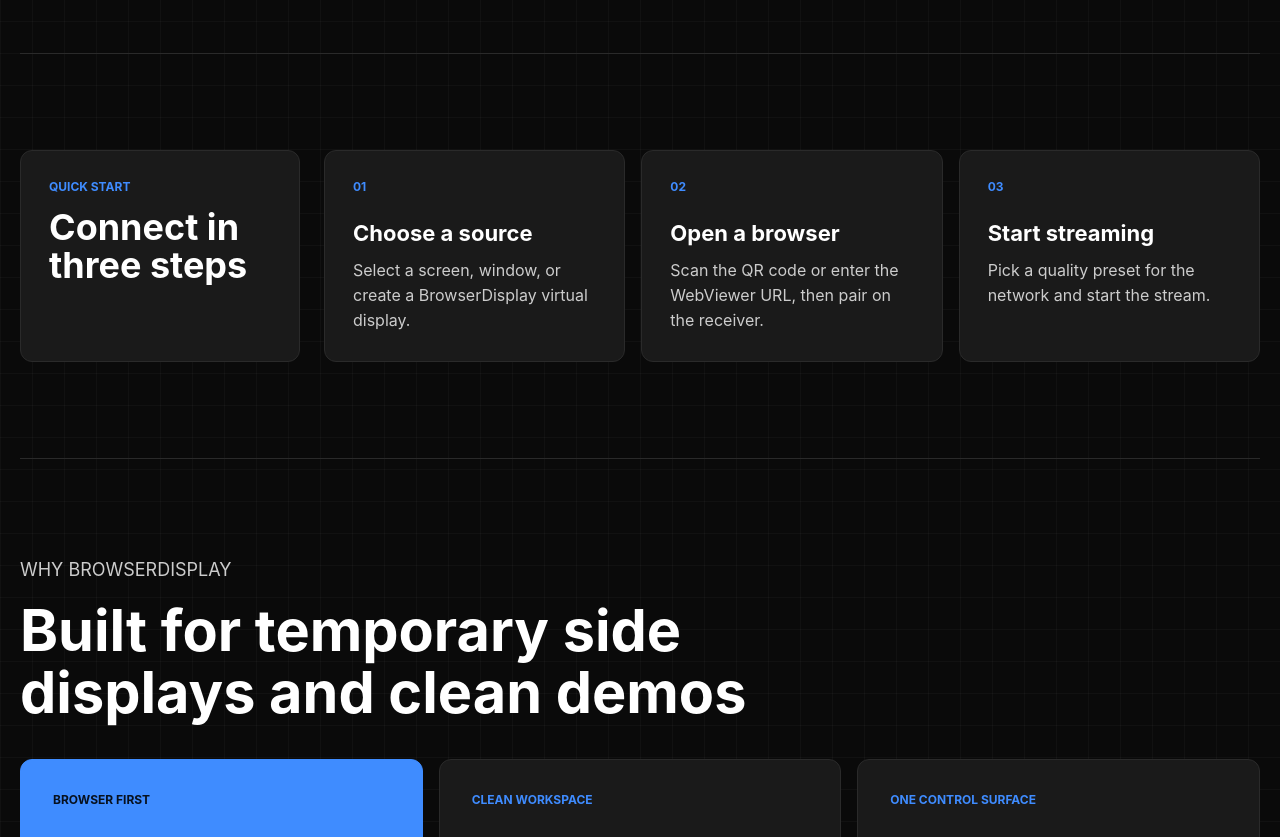
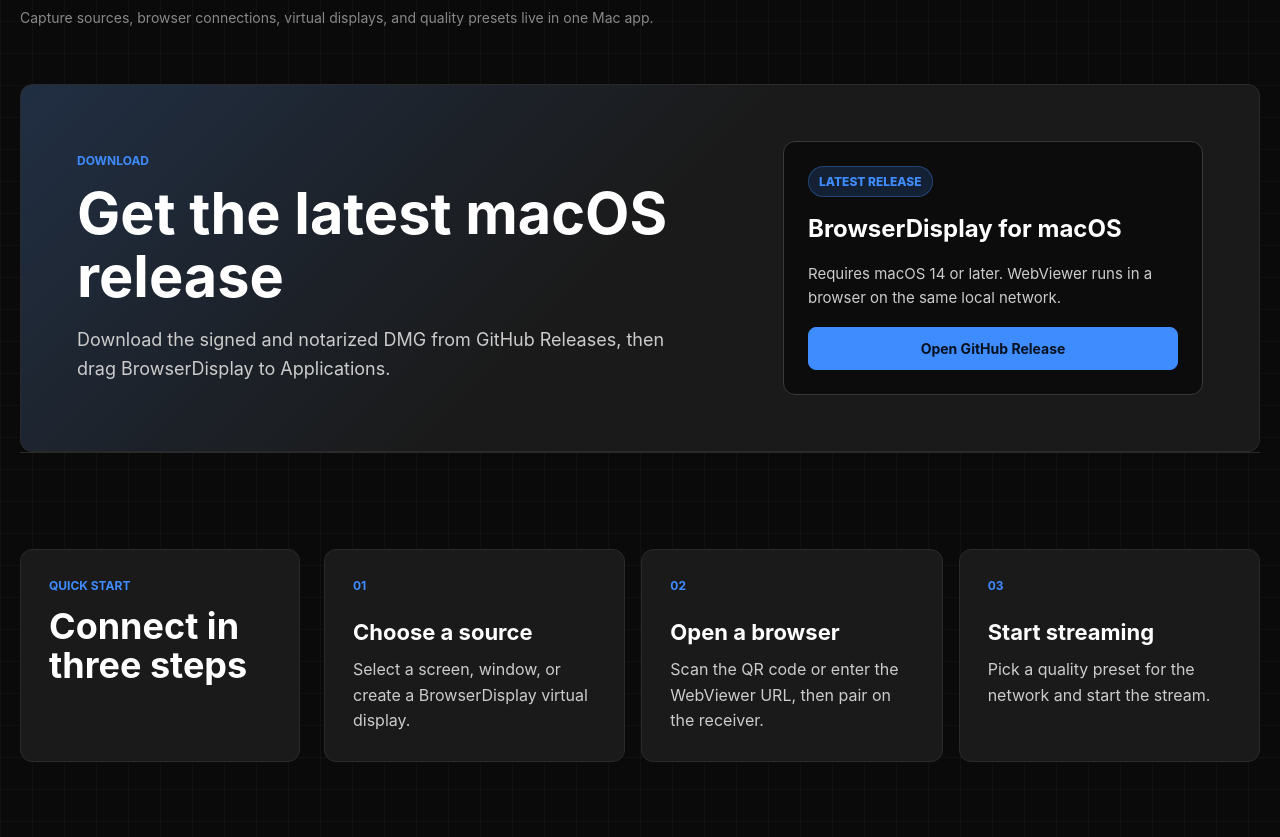
Before and after one commit to LiuTianjie/BrowserDisplay, a plain HTML site: page docs/index.html in a window 1280 px wide. Shown: the part 1963-2800 px from the top of the page. Drawn offline with Linux system fonts and the light colour scheme.

Commit message:
feat: release

```diff
--- a/docs/index.html
+++ b/docs/index.html
@@ -22,6 +22,7 @@
 
     <div class="header-actions">
       <nav id="site-nav" class="site-nav" data-nav>
+        <a href="#download" data-i18n="nav.download">Download</a>
         <a href="#advantages" data-i18n="nav.advantages">Advantages</a>
         <a href="#how-it-works" data-i18n="nav.how">How it works</a>
         <a href="#usage" data-i18n="nav.usage">Usage</a>
@@ -60,8 +61,9 @@
           browser on the same local network.
         </p>
         <div class="hero-actions" aria-label="Primary actions" data-i18n-aria="hero.actionsAria">
-          <a class="button primary" href="#usage" data-i18n="hero.primaryCta">Get started</a>
-          <a class="button secondary" href="#how-it-works" data-i18n="hero.secondaryCta">See how it works</a>
+          <a class="button primary" href="https://github.com/LiuTianjie/BrowserDisplay/releases/latest" target="_blank"
+            rel="noreferrer" data-i18n="hero.primaryCta">Download for macOS</a>
+          <a class="button secondary" href="#usage" data-i18n="hero.secondaryCta">Setup guide</a>
         </div>
       </div>
 
@@ -96,12 +98,30 @@
       </dl>
 
       <figure class="product-shot">
-        <img src="./assets/app-window.png?v=browserdisplay" width="1920" height="1515"
+        <img src="./assets/app-window-en.png?v=browserdisplay" width="1920" height="1515"
           alt="BrowserDisplay app screenshot showing capture sources, WebViewer, virtual display, and quality settings"
-          data-i18n-alt="hero.screenshotAlt" />
+          data-i18n-alt="hero.screenshotAlt" data-screenshot />
         <figcaption data-i18n="hero.caption">Capture sources, browser connections, virtual displays, and quality presets
           live in one Mac app.</figcaption>
       </figure>
+    </section>
+
+    <section id="download" class="section-block download-band" aria-label="Download BrowserDisplay"
+      data-i18n-aria="download.aria">
+      <div class="download-copy">
+        <p class="eyebrow">Download</p>
+        <h2 data-i18n="download.title">Get the latest macOS release</h2>
+        <p data-i18n="download.body">
+          Download the signed and notarized DMG from GitHub Releases, then drag BrowserDisplay to Applications.
+        </p>
+      </div>
+      <div class="download-card">
+        <span data-i18n="download.badge">Latest release</span>
+        <strong>BrowserDisplay for macOS</strong>
+        <p data-i18n="download.note">Requires macOS 14 or later. WebViewer runs in a browser on the same local network.</p>
+        <a class="button primary" href="https://github.com/LiuTianjie/BrowserDisplay/releases/latest" target="_blank"
+          rel="noreferrer" data-i18n="download.cta">Open GitHub Release</a>
+      </div>
     </section>
 
     <section class="quickstart" aria-label="Quick start" data-i18n-aria="quick.aria">
--- a/docs/script.js
+++ b/docs/script.js
@@ -5,6 +5,7 @@
 const languageToggle = document.querySelector("[data-lang-toggle]");
 const languageCurrent = document.querySelector("[data-lang-current]");
 const languageNext = document.querySelector("[data-lang-next]");
+const productScreenshot = document.querySelector("[data-screenshot]");
 
 const translations = {
   en: {
@@ -12,6 +13,7 @@
     "meta.description":
       "BrowserDisplay turns a browser device on your local network into a temporary display for your Mac, with screen, window, and virtual display capture over WebRTC.",
     "nav.homeAria": "BrowserDisplay home",
+    "nav.download": "Download",
     "nav.advantages": "Advantages",
     "nav.how": "How it works",
     "nav.usage": "Usage",
@@ -23,14 +25,20 @@
     "hero.lede":
       "Select a screen, window, or dedicated virtual display on your Mac. BrowserDisplay streams it over WebRTC to a browser on the same local network.",
     "hero.actionsAria": "Primary actions",
-    "hero.primaryCta": "Get started",
-    "hero.secondaryCta": "See how it works",
+    "hero.primaryCta": "Download for macOS",
+    "hero.secondaryCta": "Setup guide",
     "hero.statusAria": "BrowserDisplay status example",
     "stats.aria": "Core capabilities",
     "stats.sourceLabel": "Source",
     "hero.screenshotAlt":
       "BrowserDisplay app screenshot showing capture sources, WebViewer, virtual display, and quality settings",
     "hero.caption": "Capture sources, browser connections, virtual displays, and quality presets live in one Mac app.",
+    "download.aria": "Download BrowserDisplay",
+    "download.title": "Get the latest macOS release",
+    "download.body": "Download the signed and notarized DMG from GitHub Releases, then drag BrowserDisplay to Applications.",
+    "download.badge": "Latest release",
+    "download.note": "Requires macOS 14 or later. WebViewer runs in a browser on the same local network.",
+    "download.cta": "Open GitHub Release",
     "quick.aria": "Quick start",
     "quick.title": "Connect in three steps",
     "quick.step1Title": "Choose a source",
@@ -72,6 +80,7 @@
     "meta.description":
       "BrowserDisplay 把同一局域网里的浏览器设备变成 Mac 的临时显示器，支持屏幕、窗口和虚拟屏捕获，并通过 WebRTC 传输。",
     "nav.homeAria": "BrowserDisplay 首页",
+    "nav.download": "下载",
     "nav.advantages": "优势",
     "nav.how": "原理",
     "nav.usage": "使用方法",
@@ -82,13 +91,19 @@
     "hero.title": "把浏览器变成 Mac 显示器",
     "hero.lede": "在 Mac 上选择屏幕、窗口或专用虚拟屏，BrowserDisplay 通过 WebRTC 把画面送到同一局域网里的浏览器。",
     "hero.actionsAria": "主要操作",
-    "hero.primaryCta": "开始使用",
-    "hero.secondaryCta": "查看原理",
+    "hero.primaryCta": "下载 macOS 版",
+    "hero.secondaryCta": "安装说明",
     "hero.statusAria": "BrowserDisplay 状态示例",
     "stats.aria": "核心能力",
     "stats.sourceLabel": "来源",
     "hero.screenshotAlt": "BrowserDisplay 应用界面截图，展示捕获源、WebViewer、虚拟屏和画质设置",
     "hero.caption": "所有捕获源、浏览器连接、虚拟屏和画质都在一个 Mac 应用里完成。",
+    "download.aria": "下载 BrowserDisplay",
+    "download.title": "获取最新版 macOS 安装包",
+    "download.body": "从 GitHub Releases 下载已签名并公证的 DMG，然后把 BrowserDisplay 拖到 Applications。",
+    "download.badge": "最新版本",
+    "download.note": "需要 macOS 14 或更新版本。WebViewer 在同一局域网里的浏览器中运行。",
+    "download.cta": "打开 GitHub Release",
     "quick.aria": "快速开始",
     "quick.title": "三步连接",
     "quick.step1Title": "选来源",
@@ -161,6 +176,13 @@
     languageNext.textContent = currentLanguage === "zh" ? "EN" : "中文";
   }
 
+  if (productScreenshot) {
+    productScreenshot.src =
+      currentLanguage === "zh"
+        ? "./assets/app-window.png?v=browserdisplay"
+        : "./assets/app-window-en.png?v=browserdisplay";
+  }
+
   window.localStorage?.setItem("browserdisplay.docs.language", currentLanguage);
 };
 
@@ -208,7 +230,7 @@
 
 const revealItems = Array.from(
   document.querySelectorAll(
-    ".quickstart-lead, .step-grid li, .section-heading, .feature-card, .flow-grid article, .command-card, .quality-row, .virtual-band"
+    ".download-band, .download-card, .quickstart-lead, .step-grid li, .section-heading, .feature-card, .flow-grid article, .command-card, .quality-row, .virtual-band"
   )
 );
 
--- a/docs/styles.css
+++ b/docs/styles.css
@@ -475,6 +475,72 @@
   border-top: 1px solid var(--hairline);
 }
 
+.download-band {
+  display: grid;
+  grid-template-columns: minmax(0, 1fr) minmax(300px, 420px);
+  gap: 28px;
+  align-items: stretch;
+  padding: 56px;
+  border: 1px solid var(--hairline);
+  border-radius: var(--radius-lg);
+  background:
+    linear-gradient(135deg, rgba(63, 140, 255, 0.18), transparent 48%),
+    var(--surface-card);
+}
+
+.download-copy {
+  align-self: center;
+}
+
+.download-copy h2 {
+  max-width: 720px;
+}
+
+.download-copy p:last-child {
+  max-width: 620px;
+  margin: 0;
+  color: var(--body);
+  font-size: 18px;
+  line-height: 1.62;
+}
+
+.download-card {
+  display: flex;
+  flex-direction: column;
+  justify-content: space-between;
+  gap: 18px;
+  padding: 24px;
+  border: 1px solid var(--hairline-strong);
+  border-radius: var(--radius-lg);
+  background: rgba(5, 5, 5, 0.64);
+}
+
+.download-card span {
+  width: fit-content;
+  padding: 7px 10px;
+  border: 1px solid rgba(63, 140, 255, 0.34);
+  border-radius: 999px;
+  color: var(--primary);
+  background: var(--primary-soft);
+  font-size: 12px;
+  font-weight: 800;
+  text-transform: uppercase;
+}
+
+.download-card strong {
+  display: block;
+  color: var(--text);
+  font-size: 24px;
+  line-height: 1.2;
+}
+
+.download-card p {
+  margin: 0;
+  color: var(--body);
+  font-size: 15px;
+  line-height: 1.58;
+}
+
 .quickstart {
   display: grid;
   grid-template-columns: 280px minmax(0, 1fr);
@@ -708,6 +774,7 @@
 
 @media (max-width: 1024px) {
   .hero,
+  .download-band,
   .quickstart,
   .architecture,
   .usage-layout,
@@ -728,6 +795,7 @@
     padding: 40px;
   }
 
+  .download-card .button,
   .virtual-band .button {
     justify-self: start;
   }
@@ -810,7 +878,12 @@
     padding: 72px 0;
   }
 
+  .download-band {
+    padding: 24px;
+  }
+
   .feature-card,
+  .download-card,
   .step-grid li,
   .flow-grid article,
   .command-card {
```
Also changed, not shown: 2 other files.
